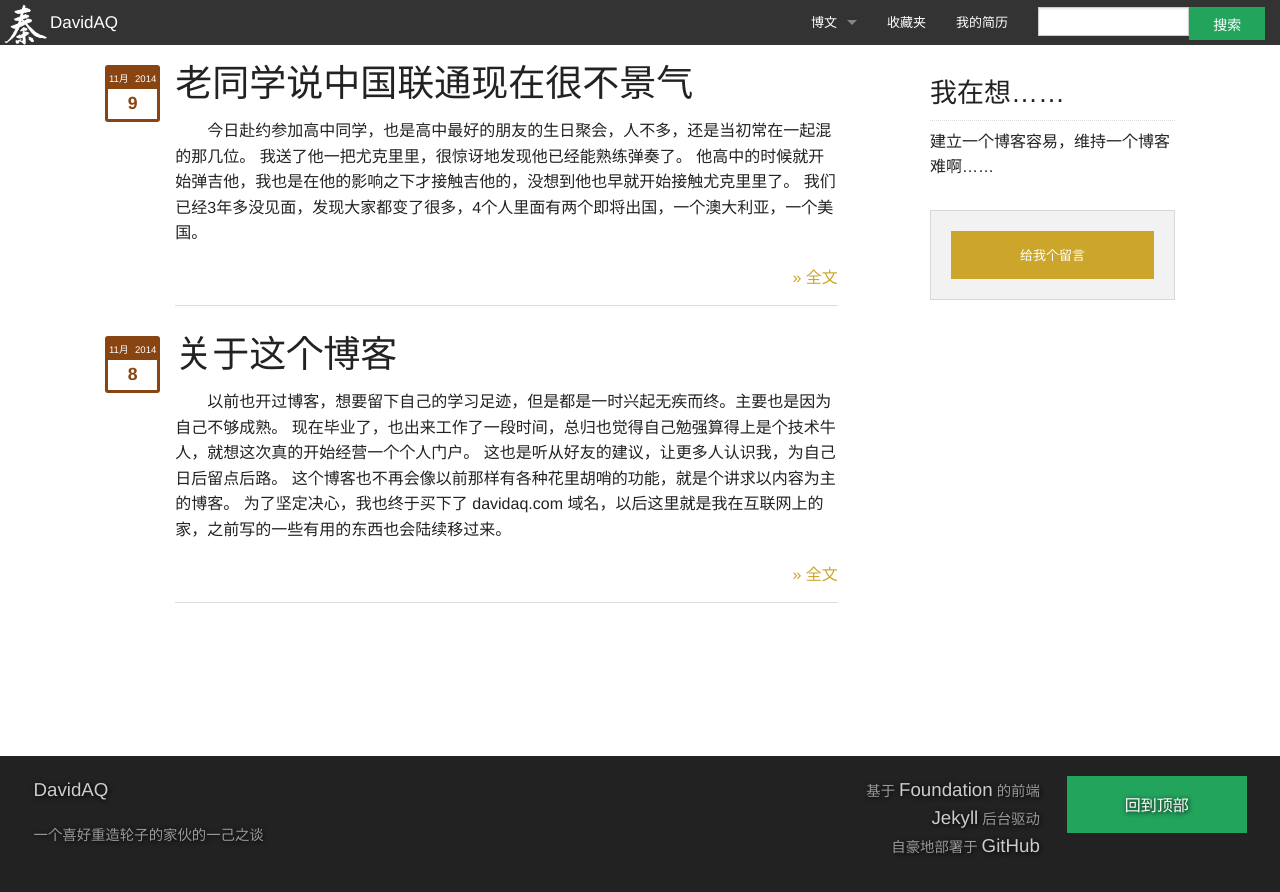
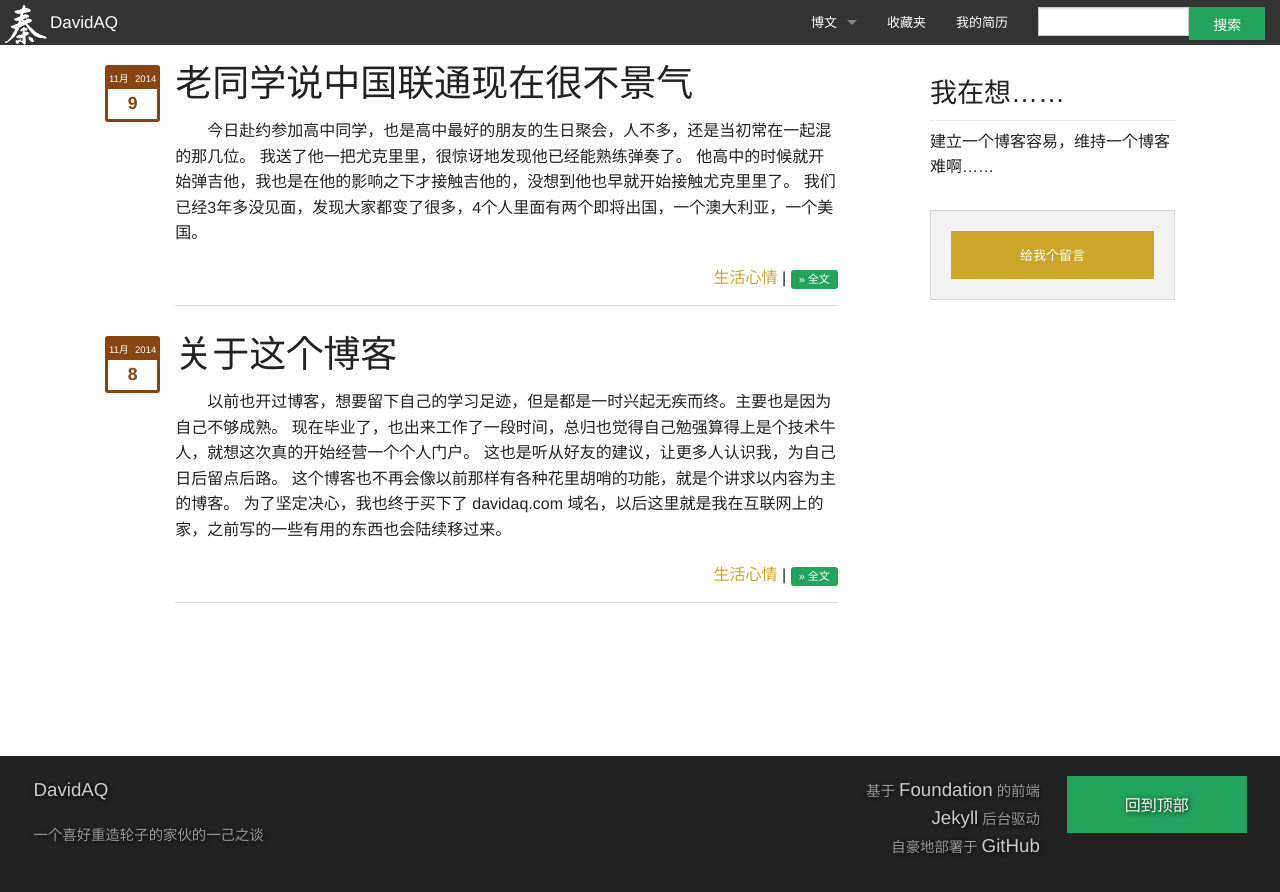
Before and after one commit to davidaq/davidaq.github.io, a Jekyll site: the page built from index.html, in a window 1280 px wide. Shown: the top 892 px of the page. Built offline with Jekyll 4.4.1, drawn with Linux system fonts in a browser that asks for light colours.

Commit message:
show category tag

```diff
--- a/_layouts/index.html
+++ b/_layouts/index.html
@@ -22,7 +22,24 @@
                 </h2>
                 <div>{{ post.excerpt }}</div>
                 <div class="text-right">
-                  <a href="{{ post.url }}">&raquo; 全文</a>
+                  {% if post.category != null %}
+                    {% for category in post.category %}
+                      <a href="/{{ category }}.html">
+                        {% case category %}
+                          {% when "mood" %}
+                          生活心情
+                          {% when "technique" %}
+                          技术心得
+                          {% when "tutorial" %}
+                          教学说明
+                          {% when "share" %}
+                          趣味分享
+                        {% endcase %}
+                      </a>
+                    {% endfor %}
+                    |
+                  {% endif %}
+                  <a href="{{ post.url }}" class="label radius success">&raquo; 全文</a>
                 </div>
               </div>
             </div>
```
